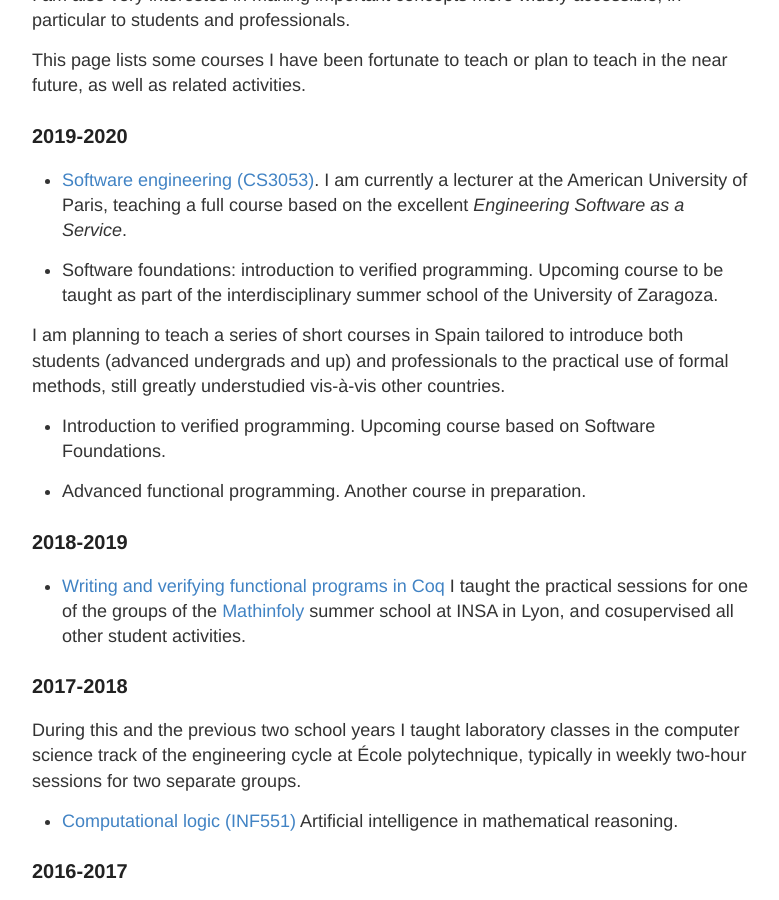
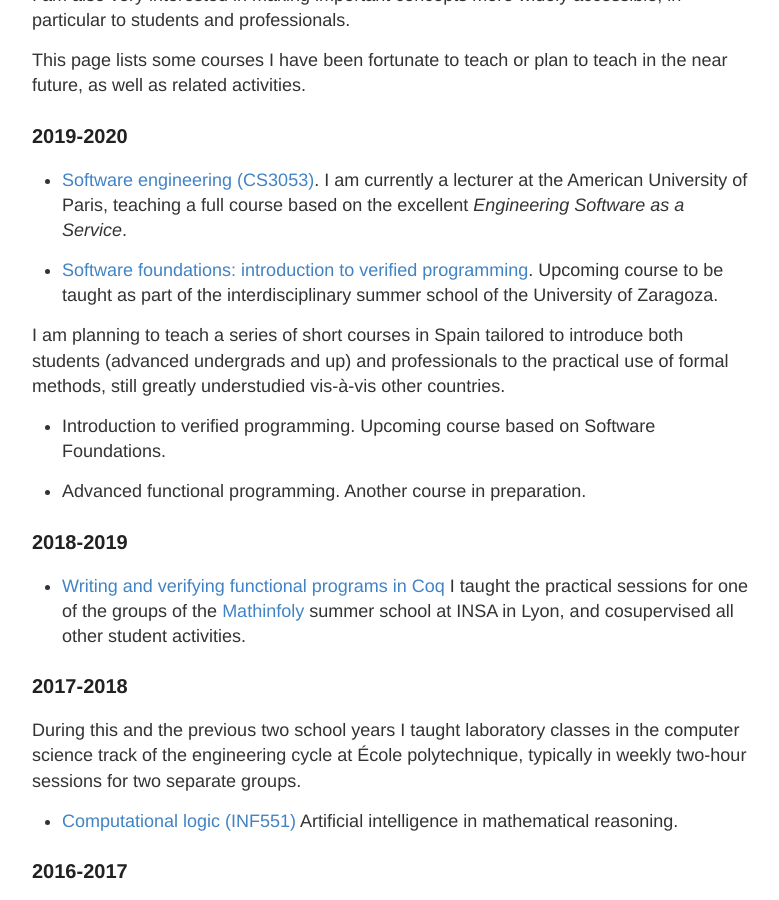
Before and after one commit to robblanco/robblanco.github.io, a Jekyll site: the page built from teaching.md, in a window 1280 px wide and 900 px high, scrolled down 360 px. Shown: the whole window, without its empty margins (248-1027 px from the left). Built offline with Jekyll 4.4.1, drawn with Linux system fonts in a browser that asks for light colours; part of the change alters nothing that is shown.

Commit message:
Add link to UZ course

```diff
--- a/teaching.md
+++ b/teaching.md
@@ -22,7 +22,7 @@ the near future, as well as related activities.
   I am currently a lecturer at the American University of Paris, teaching a full
   course based on the excellent *Engineering Software as a Service*.
 
-* Software foundations: introduction to verified programming.
+* [Software foundations: introduction to verified programming](/unizar2020/).
   Upcoming course to be taught as part of the interdisciplinary summer school of
   the University of Zaragoza.
 
```
